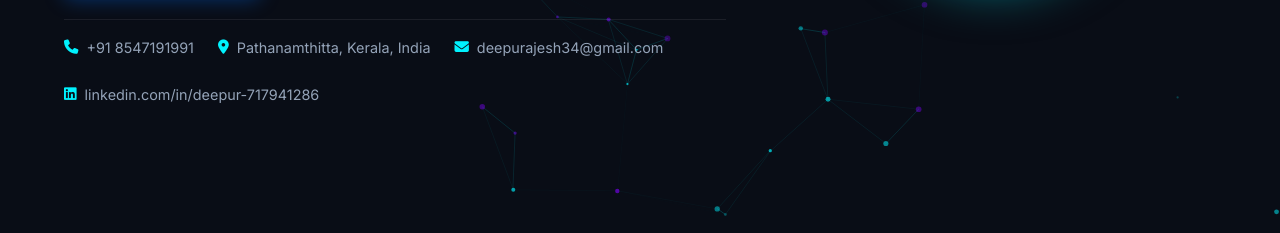
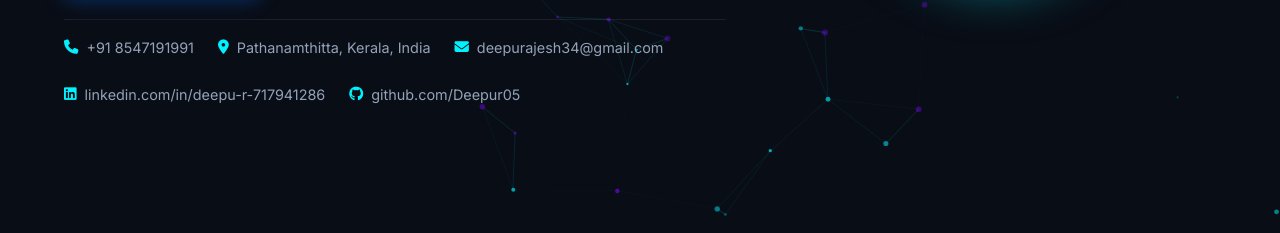
Before and after one commit to Deepur05/deepu-s_portfolio, a plain HTML site: page index.html in a window 1280 px wide. Shown: the part 567-800 px from the top of the page. Drawn offline with Linux system fonts and the light colour scheme.

Commit message:
Fix LinkedIn URL, add GitHub profile, update email to open Gmail compose

```diff
--- a/index.html
+++ b/index.html
@@ -117,12 +117,17 @@
             </div>
             <div class="meta-item">
               <i class="fa-solid fa-envelope"></i>
-              <a href="mailto:deepurajesh34@gmail.com">deepurajesh34@gmail.com</a>
+              <a href="https://mail.google.com/mail/?view=cm&fs=1&to=deepurajesh34@gmail.com" target="_blank" rel="noopener">deepurajesh34@gmail.com</a>
             </div>
             <div class="meta-item">
               <i class="fa-brands fa-linkedin"></i>
-              <a href="https://linkedin.com/in/deepur-717941286" target="_blank"
-                rel="noopener">linkedin.com/in/deepur-717941286</a>
+              <a href="https://www.linkedin.com/in/deepu-r-717941286" target="_blank"
+                rel="noopener">linkedin.com/in/deepu-r-717941286</a>
+            </div>
+            <div class="meta-item">
+              <i class="fa-brands fa-github"></i>
+              <a href="https://github.com/Deepur05" target="_blank"
+                rel="noopener">github.com/Deepur05</a>
             </div>
           </div>
         </div>
@@ -573,7 +578,7 @@
                 <div class="method-icon"><i class="fa-solid fa-envelope"></i></div>
                 <div>
                   <span class="method-title">Email</span>
-                  <a href="mailto:deepurajesh34@gmail.com" class="method-value">deepurajesh34@gmail.com</a>
+                  <a href="https://mail.google.com/mail/?view=cm&fs=1&to=deepurajesh34@gmail.com" target="_blank" rel="noopener" class="method-value">deepurajesh34@gmail.com</a>
                 </div>
               </div>
 
@@ -581,8 +586,17 @@
                 <div class="method-icon"><i class="fa-brands fa-linkedin"></i></div>
                 <div>
                   <span class="method-title">LinkedIn</span>
-                  <a href="https://linkedin.com/in/deepur-717941286" target="_blank" rel="noopener"
-                    class="method-value">linkedin.com/in/deepur-717941286</a>
+                  <a href="https://www.linkedin.com/in/deepu-r-717941286" target="_blank" rel="noopener"
+                    class="method-value">linkedin.com/in/deepu-r-717941286</a>
+                </div>
+              </div>
+
+              <div class="contact-method-item">
+                <div class="method-icon"><i class="fa-brands fa-github"></i></div>
+                <div>
+                  <span class="method-title">GitHub</span>
+                  <a href="https://github.com/Deepur05" target="_blank" rel="noopener"
+                    class="method-value">github.com/Deepur05</a>
                 </div>
               </div>
 
@@ -618,8 +632,7 @@
 
               <div class="form-group">
                 <label for="subject"><i class="fa-solid fa-heading"></i> Subject</label>
-                <input type="text" id="subject" required
-                  placeholder="Job Opportunity / Project Inquiry" />
+                <input type="text" id="subject" required placeholder="Job Opportunity / Project Inquiry" />
               </div>
 
               <div class="form-group">
```
